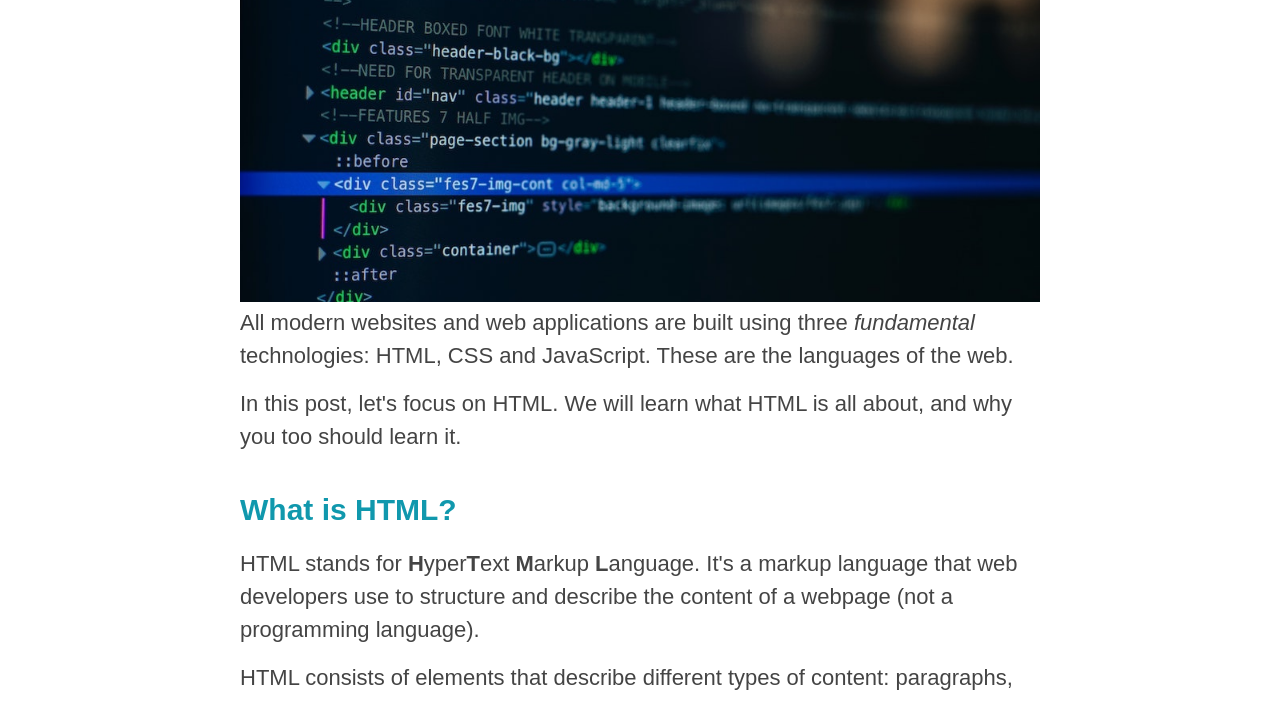
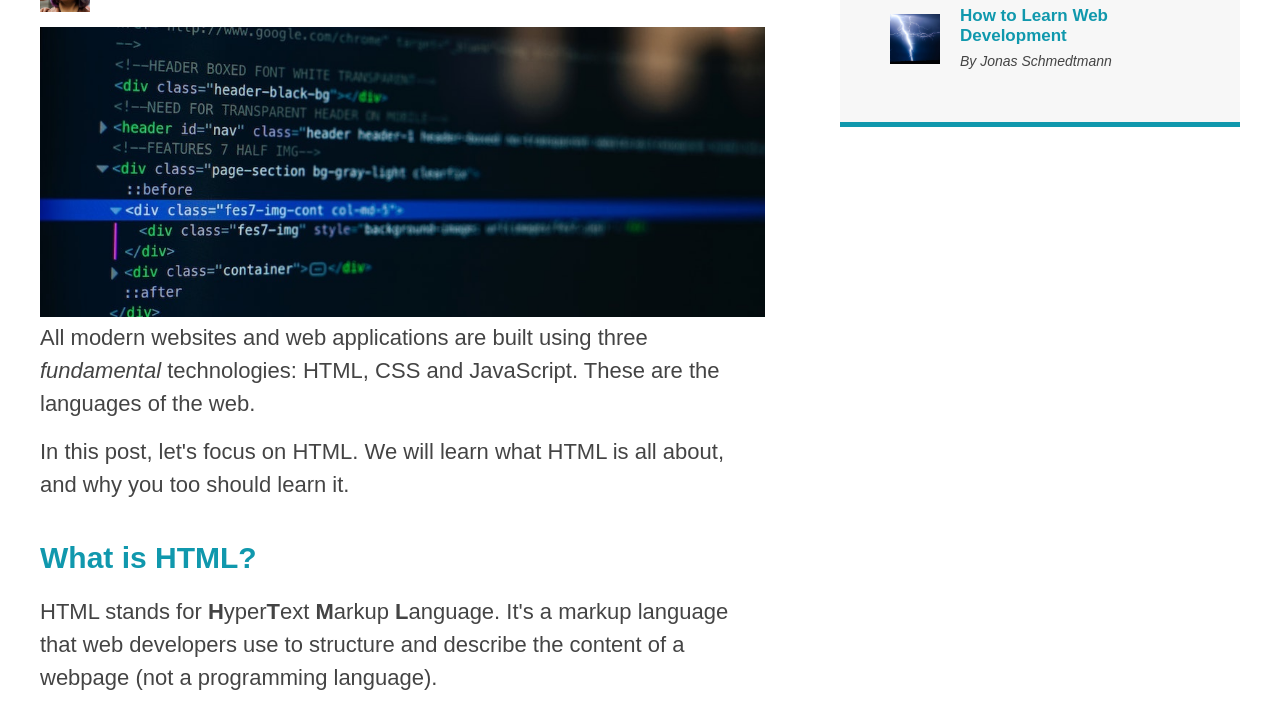
Before and after one commit to vanghuynh/css-post, a plain HTML site: page index.html in a window 1280 px wide. Shown: the part 307-1008 px from the top of the page. Drawn offline with Linux system fonts and the light colour scheme.

Commit message:
flex layout

```diff
--- a/index.html
+++ b/index.html
@@ -18,6 +18,7 @@
           <a href="#">CSS Grid </a>
         </nav>
       </header>
+      <div class="row">
         <article>
           <header class="post-header">
             <h2>The Basic Language of the Web: HTML</h2>
@@ -30,7 +31,8 @@
                 height="50"
               />
               <p id="author">
-              Posted by <strong> Laura Jones </strong> on Monday, June 21st 2027
+                Posted by <strong> Laura Jones </strong> on Monday, June 21st
+                2027
               </p>
             </div>
 
@@ -47,8 +49,8 @@
           <p>
             All modern websites and web applications are built using three
             <em> fundamental </em>
-          technologies: HTML, CSS and JavaScript. These are the languages of the
-          web.
+            technologies: HTML, CSS and JavaScript. These are the languages of
+            the web.
           </p>
           <p>
             In this post, let's focus on HTML. We will learn what HTML is all
@@ -59,8 +61,8 @@
           <p>
             HTML stands for <strong>H</strong>yper<strong>T</strong>ext
             <strong>M</strong>arkup <strong>L</strong>anguage. It's a markup
-          language that web developers use to structure and describe the content
-          of a webpage (not a programming language).
+            language that web developers use to structure and describe the
+            content of a webpage (not a programming language).
           </p>
           <p>
             HTML consists of elements that describe different types of content:
@@ -113,7 +115,9 @@
                 alt="Lightning"
               />
               <div>
-              <a class="related-link" href="#">How to Learn Web Development</a>
+                <a class="related-link" href="#"
+                  >How to Learn Web Development</a
+                >
                 <p class="related-author">By Jonas Schmedtmann</p>
               </div>
             </li>
@@ -125,12 +129,15 @@
                 alt="Lightning"
               />
               <div>
-              <a class="related-link" href="#">How to Learn Web Development</a>
+                <a class="related-link" href="#"
+                  >How to Learn Web Development</a
+                >
                 <p class="related-author">By Jonas Schmedtmann</p>
               </div>
             </li>
           </ul>
         </aside>
+      </div>
       <footer>
         <p id="copyright" class="copyright text">
           Copyright &copy; 2027 by The Code Magazine.
--- a/style.css
+++ b/style.css
@@ -10,7 +10,7 @@ body {
 }
 
 .container {
-  width: 800px;
+  width: 1200px;
   margin: 0 auto;
 }
 
@@ -264,3 +264,20 @@ h2::after {
   font-weight: normal;
   font-style: italic;
 }
+
+.row {
+  display: flex;
+  align-items: start;
+  gap: 75px;
+  margin-bottom: 20px;
+}
+article {
+  flex: 1;
+  margin-bottom: 0;
+}
+aside {
+  /* flex-grow: 0;
+  flex-shrink: 1;
+  flex-basis: auto; */
+  flex: 0 0 300px;
+}
```
Lines whose indentation alone changed are shown as unchanged.
